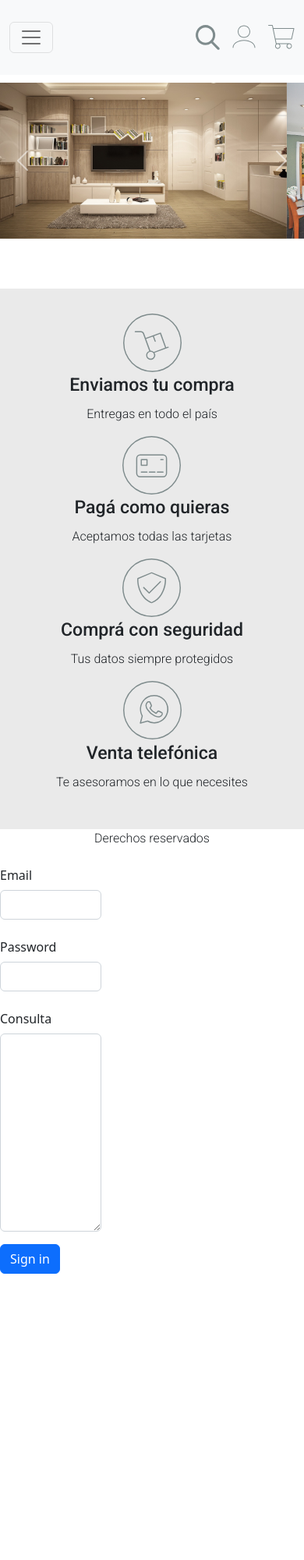
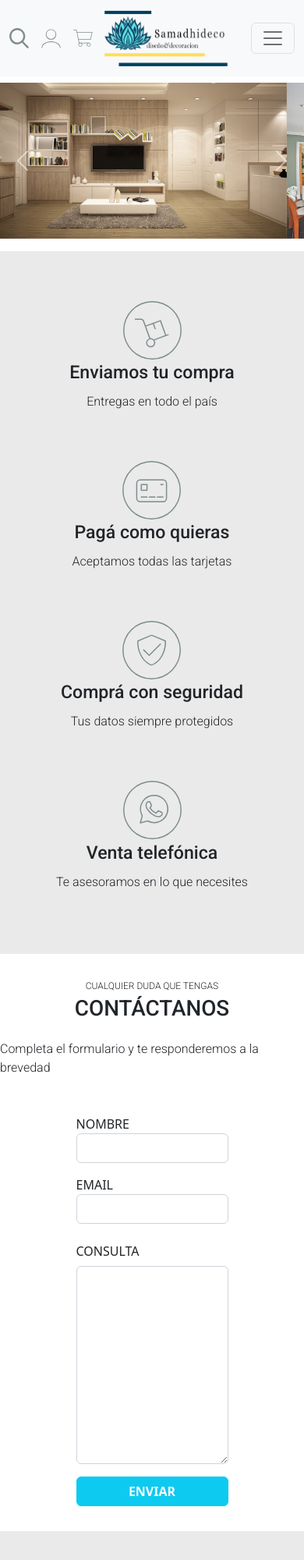
Before and after one commit to AgustinEzequielDiaz/PreEntrega3Diaz, a plain HTML site: page index.html in a window 390 px wide. Shown: the top 2000 px of the page at 78% size. Before the commit the page ends 1633 px from the top, so only its background shows below. Drawn offline with nearby package versions, Linux system fonts and the light colour scheme.

Commit message:
modificacion caracteristicas, agregado de section de consultar, todo responsive

```diff
--- a/css/styles.css
+++ b/css/styles.css
@@ -1,10 +1,6 @@
 /* CSS GRIDS */
 
 html {
-    /* etiqueta raíz */
-    /* 1 rem = 16px pero al colocar el font-size en 62.5% seria 1rem = 10px para valores mas redondos*/
-    /* 1rem = 10px */
-    /* font-size: 62.5%; */
     scroll-behavior: smooth;
 }
 
@@ -12,7 +8,6 @@ body{
     padding-top: 106px;
 }
 
-/* le quitamos el formato de vinculo a la etiqueta <a> */
 a{
     text-decoration: none;
     color: white;
@@ -20,13 +15,12 @@ a{
     font-weight: 400;
 }
 
-/* quitamos las viñatas a las <ul> */
 ul{
     list-style: none;
 }
 
 img{
-    max-width: 100%; /* hace responsive nuestra imagen, asi el navegador no la pisa */
+    max-width: 100%;
 }
 
 h1{
@@ -55,13 +49,14 @@ p{
 #grilla-body{
     display: grid;
 
-    grid-template-areas: /* las comillas dobles nos separan las areas */
-    "header header header" /* tres veces porque lo queremos de 3 columnas */
-    "producto producto producto"
+    grid-template-areas:
+    "header header header"
+    "caracteristicas caracteristicas caracteristicas"
     "banner banner banner"
+    "formulario formulario formulario"
     "footer footer footer";
 
-    grid-template-columns: repeat(3, 1fr); /* en fracciones le damos el tamaño de las columnas */
+    grid-template-columns: repeat(3, 1fr);
 
     background-color: white;
 }
@@ -71,26 +66,35 @@ p{
 /* INICIO DEFINICIÓN LAS ÁREAS DEL grid-template-areas */
 /* header */
 #header-grilla{
-    grid-area: header; /* asi le indicamos al grid-template-areas creado en #grilla-body que este es el header */
+    grid-area: header;
 }
 
-/* productos */
-#productos-grilla{
-    grid-area: producto;
+/* caracteristicas */
+#caracteristicas-grilla{
+    grid-area: caracteristicas;
 }
 
 /* banner */
 #banner-grilla{
     grid-area: banner;
     background-color: #eaeaea;
-    margin-top: 4rem;
-    padding: 2rem;
+    margin-top: 1rem;
+    padding: 4rem;
+}
+
+/* formulario */
+#formulario-grilla{
+    grid-area: formulario;
+    margin-top: 2rem;
 }
 
 /* footer */
 #footer-grilla{
     grid-area: footer;
     text-align: center;
+    background-color: #eaeaea;
+    padding: 2rem;
+    margin-top: 2rem;
 }
 /* FIN DE LA DEFINICIÓN DE ÁREAS */
 
@@ -117,15 +121,16 @@ p{
     gap: 1rem;
 }
 
+.nombreEmpresa{
+    color: black;
+}
+
 /* queries header */
-
 @media screen and (max-width: 992px){
     .funcionesHeader{
         flex-direction: row;
-    }
-    .botonColapsable{
+        order: -1;
         margin-left: 0 !important;
-        order: -1;
     }
 }
 
@@ -136,19 +141,17 @@ p{
 }
 
 @media screen and (max-width: 520px){
-    .logo{
-        display: none;
+    .iconosAcciones{
+        display: flex;
+        justify-content: center;
+        align-items: center;
+        width: 25px;
+        height: 25px;
     }
 
-    nav{
-        height: 6rem;
-    }
-}
-
-@media screen and (max-width: 450px){
     .logo{
-        height: 3.5rem;
-        width: 9rem;
+        width: 10rem;
+        height: 4.5rem;
     }
 }
 
@@ -162,16 +165,16 @@ p{
 /* ------------------------------------------------------------------------------------------------------------------------------------------------ */
 
 /* INICIO MAIN */
-/* estilos section productos */
-#productos-grilla h2,
-#productos-grilla p{
+/* estilos section caracteristicas */
+#caracteristicas-grilla h2,
+#caracteristicas-grilla p{
     text-align: center;
 }
 
 .padre-cards{
     display: grid;
-    grid-template-columns: repeat(3, 1fr); /* coloca 3 cards por fila, osea en 3 columnas */
-    row-gap: 2rem; /* para separar las filas una de otra, separa las cards */
+    grid-template-columns: repeat(3, 1fr);
+    row-gap: 2rem;
     justify-items: center;
 }
 
@@ -194,7 +197,7 @@ p{
     height: 750px;
 }
 
-/* queries section productos */
+/* queries section caracteristicas */
 
 @media screen and (max-width: 1300px){
     .imagenCarrousel{
@@ -239,6 +242,8 @@ p{
     display: grid;
     grid-template-columns: repeat(4, 1fr);
     justify-items: center;
+    text-align: center;
+    gap: 3rem;
 }
 
 .banners-caracteristicas{
@@ -268,6 +273,34 @@ p{
 
 /* ------------------------------------------------------------------------------------------------------------------------------------------------ */
 
+/* INICIO FORMULARIO */
+/* estilos formularios */
+    #padre-formulario{
+        display: flex;
+        flex-direction: column;
+        justify-content: center;
+        align-items: center;
+    }
+
+    #padre-formulario p:nth-child(1){
+        font-size: 12px;
+        margin-bottom: .2rem;
+    }
+
+    #padre-formulario h1{
+        margin-bottom: 1.5rem;
+    }
+
+    .formularioContacto{
+        text-align: start;
+        width: 50%;
+        margin-top: 2rem;
+    }
+
+/* FIN FORMULARIO */
+
+/* ------------------------------------------------------------------------------------------------------------------------------------------------ */
+
 /* INICIO FOOTER */
 /* estilos footer */
 
--- a/index.html
+++ b/index.html
@@ -35,6 +35,7 @@
                     aria-label="Toggle navigation">
                     <span class="navbar-toggler-icon"></span>
                 </button>
+
                 <div class="collapse navbar-collapse" id="navbarNavAltMarkup">
                     <div class="navbar-nav m-auto gap-2">
                         <a class="nav-link active" aria-current="page" href="index.html">Inicio</a>
@@ -44,17 +45,18 @@
                         <a class="nav-link" href="./pages/contacto.html">Contacto</a>
                     </div>
                 </div>
+
                 <div class="navbar-nav ms-auto funcionesHeader">
-                    <a class="nav-link " href="./pages/galeria.html"><img src="./img/svg-search.svg" alt=""></a>
-                    <a class="nav-link" href="./pages/sobremi.html"><img src="./img/svg-user.svg" alt=""></a>
-                    <a class="nav-link" href="./pages/contacto.html"><img src="./img/svg-carrito.svg" alt=""></a>
+                    <a class="nav-link iconosAcciones" href="./pages/galeria.html"><img src="./img/svg-search.svg" alt=""></a>
+                    <a class="nav-link iconosAcciones" href="./pages/sobremi.html"><img src="./img/svg-user.svg" alt=""></a>
+                    <a class="nav-link iconosAcciones" href="./pages/contacto.html"><img src="./img/svg-carrito.svg" alt=""></a>
                 </div>
             </div>
         </nav>
     </header>
 
-    <!-- Section de las cards de producto -->
-    <section id="productos-grilla">
+    <!-- Section de las caracteristicas de la tienda -->
+    <section id="caracteristicas-grilla">
         <div id="carouselExampleControls" class="carousel slide" data-bs-ride="carousel">
             <div class="carousel-inner">
                 <div class="carousel-item active">
@@ -114,28 +116,29 @@
 
     </section>
 
-    <section>
-        <div>
-            <form>
-                <div class="row mb-3">
-                    <label for="inputEmail3" class="col-sm-2 col-form-label">Email</label>
-                    <div class="col-sm-10">
+    <section id="formulario-grilla">
+        <div id="padre-formulario">
+            <p>CUALQUIER DUDA QUE TENGAS</p>
+            <h1>CONTÁCTANOS</h1>
+            <p>Completa el formulario y te responderemos a la brevedad</p>
+            <form class="formularioContacto">
+                <div class="row ">
+                    <div class="col-md-12">
+                        <label for="inputEmail3" class="col-sm-2 col-form-label p-0">NOMBRE</label>
                         <input type="email" class="form-control" id="inputEmail3">
                     </div>
                 </div>
-                <div class="row mb-3">
-                    <label for="inputPassword3" class="col-sm-2 col-form-label">Password</label>
-                    <div class="col-sm-10">
+                <div class="row mt-3">
+                    <div class="col-md-12">
+                        <label for="inputPassword3" class="col-sm-2 col-form-label p-0">EMAIL</label>
                         <input type="password" class="form-control" id="inputPassword3">
                     </div>
                 </div>
-                <div class="row mb-3">
-                    <label for="inputTextArea3" class="col-sm-2 col-form-label">Consulta</label>
-                    <div class="col-sm-10">
-                        <textarea name="" id="" cols="30" rows="10" class="form-control" id="inputTextArea3"></textarea>
-                    </div>
+                <label for="inputTextArea3" class="col-sm-2 col-form-label mt-3">CONSULTA</label>
+                <textarea name="" id="" cols="30" rows="10" class="form-control" id="inputTextArea3"></textarea>
+                <div class="col-md-12">
+                    <button type="submit" class="btn btn-info w-100 mt-3 text-light fw-bold">ENVIAR</button>
                 </div>
-                <button type="submit" class="btn btn-primary">Sign in</button>
             </form>
         </div>
     </section>
```
Also changed, not shown: pages/contacto.html (+23 -14 lines), pages/productos.html (+21 -12 lines).
